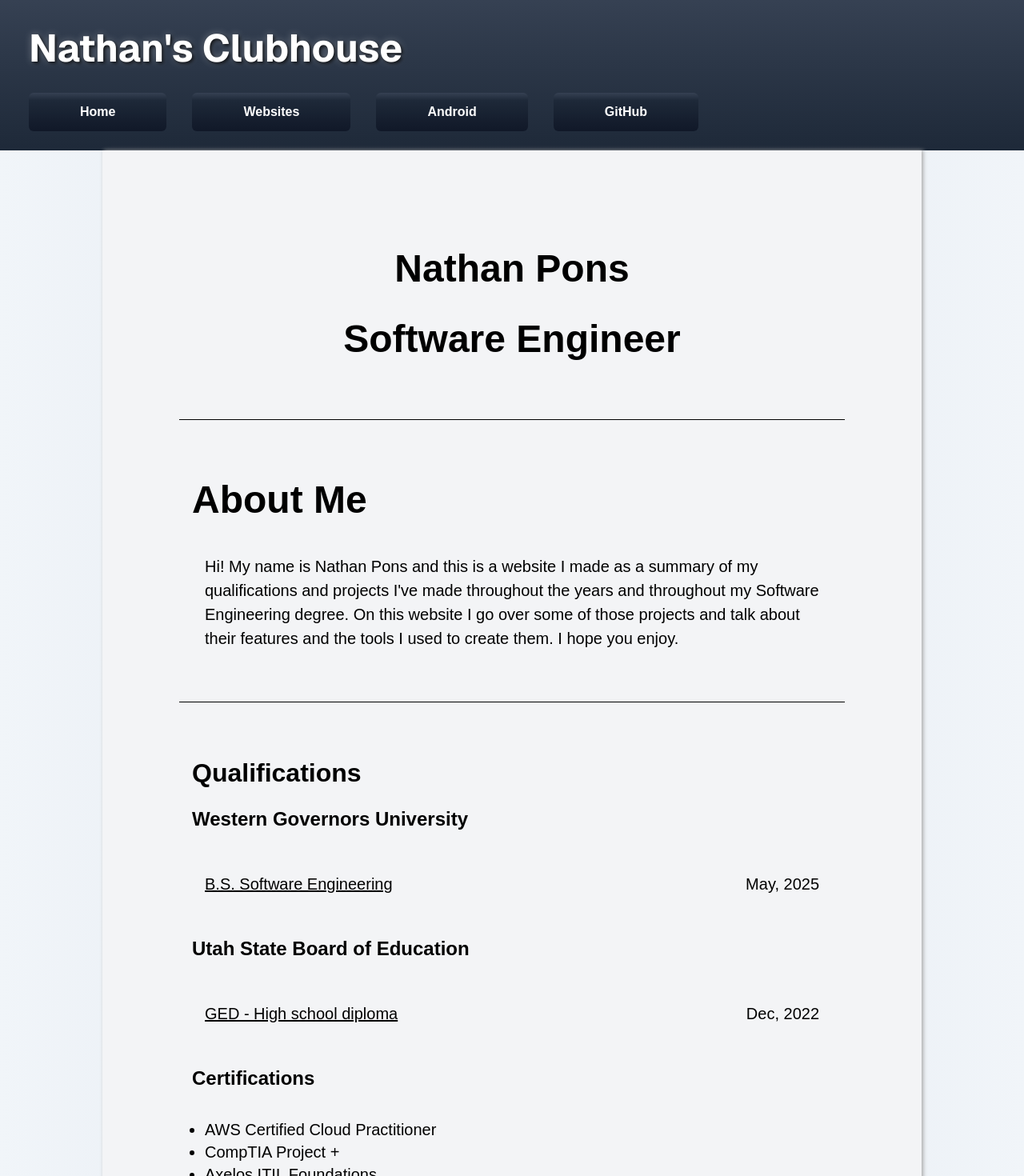
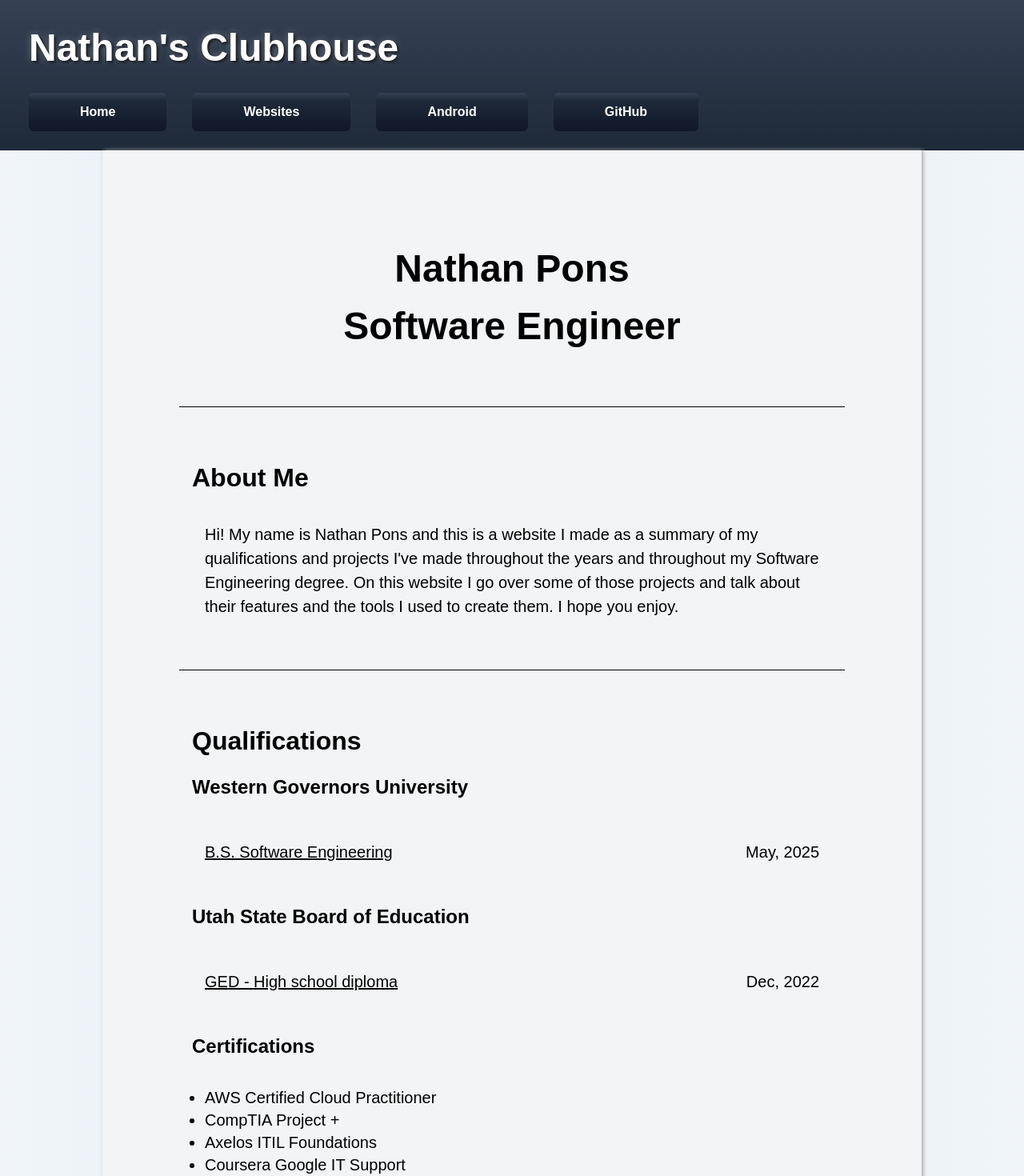
Before and after one commit to PapsBurr/resume-website, a Next.js app: page / in a window 1280 px wide. Shown: the top 1470 px of the page at 80% size. Built offline with nearby package versions, Linux system fonts and the light colour scheme.

Commit message:
adds animation component and class to run the animation throughout the documents

```diff
--- a/src/app/android/page.js
+++ b/src/app/android/page.js
@@ -7,15 +7,19 @@ export default function Page() {
       <div className="container-comp bg-gradient-to-r from-slate-100 via-slate-200 to-slate-100 min-h-screen">
         <div></div>
         <main className="flex-auto flex-col justify-between py-24 px-4 md:px-12 lg:px-24 bg-gray-100 text-black">
-          <div>
+
+          {/* Opening Section */}
+          <section className="fade-trigger">
             <h1>Android apps</h1>
             <p>
               Here are some of the apps I have made throughout my degree. They
               were all made using Java in Android Studio.
             </p>
             <hr></hr>
-          </div>
-          <div>
+          </section>
+
+          {/* Vacation Planner App Section */}
+          <section className="fade-trigger">
             <h2>Vacation Planner App</h2>
             <p>
               Features a fullstack app. Uses a SQLite database with Java. Includes data validation,
@@ -59,8 +63,10 @@ export default function Page() {
               The vacations can also be shared through SMS and email through the top menu.
             </p>
             <hr></hr>
-          </div>
-          <div>
+          </section>
+
+          { /* Lights out Section */ }
+          <section className="fade-trigger">
             <h2>Lights out</h2>
             <p>
               This is the app I made to practice Android development. It's a simple game where if you
@@ -85,8 +91,10 @@ export default function Page() {
               <LightsOut />
             </div>
             <hr></hr>
-          </div>
-          <div>
+          </section>
+
+          { /* Timer App Section */ }
+          <section className="fade-trigger">
             <h2>Timer app</h2>
             <p>
               Below is an app that I made to act as a timer for your phone. The timer can be set using the scrollers
@@ -104,12 +112,14 @@ export default function Page() {
               />
             </div>
             <hr></hr>
+            <div className="fade-trigger">
               <h2>Plenty More!</h2>
               <p>
                 There are a ton more projects I've done on Android and I'm not going to put them all here.
                 The rest can be found on my GitHub linked at the top of the page.
               </p>
             </div>
+          </section>
         </main>
       </div>
     </>
--- /dev/null
+++ b/src/app/components/ClientLayout.js
@@ -0,0 +1,12 @@
+'use client';
+import { useFadeInOnScroll } from '../../hooks/useFadeInOnScroll';
+
+export default function ClientLayout({ children }) {
+  const fadeInRef = useFadeInOnScroll();
+
+  return (
+    <div ref={fadeInRef}>
+      {children}
+    </div>
+  );
+}
--- a/src/app/globals.css
+++ b/src/app/globals.css
@@ -1,16 +1,14 @@
 @import "tailwindcss";
 
-:root {
+@theme {
   --background: #ffffff;
   --foreground: #171717;
-}
-
-@theme inline {
   --color-background: var(--background);
   --color-foreground: var(--foreground);
   --font-sans: var(--font-geist-sans);
   --font-mono: var(--font-geist-mono);
 }
+
 /*
 @media (prefers-color-scheme: dark) {
   :root {
@@ -57,6 +55,23 @@ hr {
   margin: 64px 0px;
 }
 
+.fade-trigger {
+  opacity: 1;
+  transform: translateX(0);
+}
+
+.js .fade-trigger {
+  opacity: 0;
+  transform: translateY(50px);
+  transition: none;
+}
+
+.js .fade-trigger.animate-fade-in-right {
+  opacity: 1;
+  transform: translateY(0);
+  transition: opacity 0.8s ease-out, transform 0.8s ease-out;
+}
+
 @media only screen and (max-width: 1200px) {
   .container-comp {
     display: grid;
@@ -87,3 +102,16 @@ hr {
       ". main .";
   }
 }
+
+/* Animations Below */
+
+@keyframes fadeInRight {
+  from {
+    opacity: 0;
+    transform: translateX(50px);
+  }
+  to {
+    opacity: 1;
+    transform: translateX(0);
+  }
+}
--- a/src/app/layout.js
+++ b/src/app/layout.js
@@ -1,5 +1,6 @@
 import { Geist, Geist_Mono } from "next/font/google";
 import Header from "./components/Header";
+import ClientLayout from "./components/ClientLayout";
 import "./globals.css";
 
 const geistSans = Geist({
@@ -24,7 +25,9 @@ export default function RootLayout({ children }) {
         className={`${geistSans.variable} ${geistMono.variable} antialiased`}
       >
         <Header />
-        {children}
+        <ClientLayout>
+          {children}
+        </ClientLayout>
       </body>
     </html>
   );
--- a/src/app/page.js
+++ b/src/app/page.js
@@ -32,11 +32,12 @@ export default function Home() {
       <div className="container-comp bg-gradient-to-r from-slate-100 via-slate-200 to-slate-100 min-h-screen">
         <div></div>
         <main className="flex-auto flex-col justify-between py-24 px-4 md:px-12 lg:px-24 bg-gray-100 text-black">
-          <div>
-            <h1 className="text-center">Nathan Pons</h1>
-            <h1 className="text-center m-6">Software Engineer</h1>
+
+          {/* Intro Section */}
+          <div className="fade-trigger">
+            <h1 className="text-center">Nathan Pons <span className="block">Software Engineer</span></h1>
             <hr></hr>
-            <h1>About Me</h1>
+            <h2>About Me</h2>
             <p>
               Hi! My name is Nathan Pons and this is a website I made as a
               summary of my qualifications and projects I've made throughout the
@@ -46,18 +47,25 @@ export default function Home() {
             </p>
             <hr></hr>
           </div>
-          <div>
+
+          {/* Qualifications Section */}
+          <section className="fade-trigger">
             <h2>Qualifications</h2>
+            <div className="fade-trigger">
               <h3>Western Governors University</h3>
               <div className="grid grid-cols-2">
                 <p className="underline">B.S. Software Engineering</p>
                 <p className="justify-end text-right">May, 2025</p>
               </div>
+            </div>
+            <div className="fade-trigger">
               <h3>Utah State Board of Education</h3>
               <div className="grid grid-cols-2">
                 <p className="underline">GED - High school diploma</p>
                 <p className="justify-end text-right">Dec, 2022</p>
               </div>
+            </div>
+            <div className="fade-trigger">
               <h3>Certifications</h3>
               <ul className="list-disc m-8 text-xl">
                 <li data-testid="cert-item">AWS Certified Cloud Practitioner</li>
@@ -65,21 +73,28 @@ export default function Home() {
                 <li data-testid="cert-item">Axelos ITIL Foundations</li>
                 <li data-testid="cert-item">Coursera Google IT Support</li>
               </ul>
+            </div>
+            <div className="fade-trigger">
               <h3>Skills / Hobbies / Interests</h3>
               <ul className="list-disc m-8 text-xl" data-testid="skills-list">
                 {skills.map((item) => (
                   <ListItems key={item.id} text={item.text} />
                 ))}
               </ul>
+            </div>
+            <div className="fade-trigger">
               <h3>Programming Languages</h3>
               <ul className="list-disc m-8 text-xl" data-testid="programming-languages-list">
                 {pgrmLanguages.map((item) => (
                   <ListItems key={item.id} text={item.text} />
                 ))}
               </ul>
+            </div>
             <hr></hr>
-          </div>
-          <div>
+          </section>
+
+          {/* Art Section */}
+          <section className="fade-trigger">
             <h2>Art</h2>
             <p>
               Art is something I've spent a lot of time doing and I feel it is
@@ -117,8 +132,10 @@ export default function Home() {
               />
             </div>
             <hr></hr>
-          </div>
-          <div>
+          </section>
+
+          {/* This Site Section */}
+          <section className="fade-trigger">
             <h2>This Site</h2>
             <p>
               Built with JavaScript using React, HTML, and Tailwind CSS. It
@@ -129,7 +146,7 @@ export default function Home() {
               and AWS.
             </p>
             <hr></hr>
-          </div>
+          </section>
         </main>
       </div>
     </>
--- a/src/app/websites/page.js
+++ b/src/app/websites/page.js
@@ -8,12 +8,16 @@ export default function Page() {
       <div className="container-comp bg-gradient-to-r from-slate-100 via-slate-200 to-slate-100 min-h-screen">
         <div></div>
         <main className="flex-auto flex-col justify-between py-24 px-4 md:px-12 lg:px-24 bg-gray-100 text-black">
-          <div>
+
+          { /* Websites Title Section */ }
+          <section className="fade-trigger">
             <h1>Websites</h1>
             <p>Here are some of the websites I've made.</p>
             <hr></hr>
-          </div>
-          <div>
+          </section>
+
+          { /* Ecommerce Fullstack Section */ }
+          <section className="fade-trigger">
             <h2>Ecommerce Fullstack</h2>
             <p>
               Features Angular front-end, Springboot back-end, MySQL Database, search functionality,
@@ -90,8 +94,10 @@ export default function Page() {
                 using UUID and saved within the database.
               </p>
             <hr></hr>
-          </div>
-          <div>
+          </section>
+
+          { /* World Map API Section */ }
+          <section className="fade-trigger">
             <h2>World Map API</h2>
             <p>Features TypeScript with Angular and API usage.</p>
             <p>
@@ -109,8 +115,10 @@ export default function Page() {
               />
             </div>
             <hr></hr>
-          </div>
-          <div>
+          </section>
+
+          { /* Hotel Reservation Section */ }
+          <section className="fade-trigger">
             <h2>Hotel Reservation FullStack</h2>
             <p>Features multithreading and a dockerfile.</p>
             <p>
@@ -147,7 +155,7 @@ export default function Page() {
               The last thing I did with this project is deploy it using Docker and AWS.
             </p>
             <hr></hr>
-          </div>
+          </section>
         </main>
       </div>
     </>
--- /dev/null
+++ b/src/hooks/useFadeInOnScroll.js
@@ -0,0 +1,48 @@
+'use client';
+import { useEffect, useRef } from 'react';
+import { usePathname } from 'next/navigation';
+
+export function useFadeInOnScroll(options = {}) {
+  const containerRef = useRef(null);
+  const pathname = usePathname();
+  const { threshold = 0.1, className = 'animate-fade-in-right' } = options;
+
+  useEffect(() => {
+    document.body.classList.add('js');
+
+    const timeoutId = setTimeout(() => {
+      const container = containerRef.current;
+      if (!container) return;
+
+      const observer = new IntersectionObserver(
+        (entries) => {
+          entries.forEach((entry) => {
+            if (entry.isIntersecting) {
+              entry.target.classList.add(className);
+              observer.unobserve(entry.target);
+            }
+          });
+        },
+        { threshold }
+      );
+
+      const sections = container.querySelectorAll('.fade-trigger');
+      sections.forEach((section) => {
+        observer.observe(section);
+      });
+
+      containerRef.current._observer = observer;
+    }, 100);
+
+    return () => {
+      clearTimeout(timeoutId);
+      if (containerRef.current?._observer) {
+        containerRef.current._observer.disconnect();
+        delete containerRef.current._observer;
+      }
+      document.body.classList.remove('js');
+    };
+  }, [pathname, threshold, className]);
+
+  return containerRef;
+}
```
Lines whose indentation alone changed are shown as unchanged.
